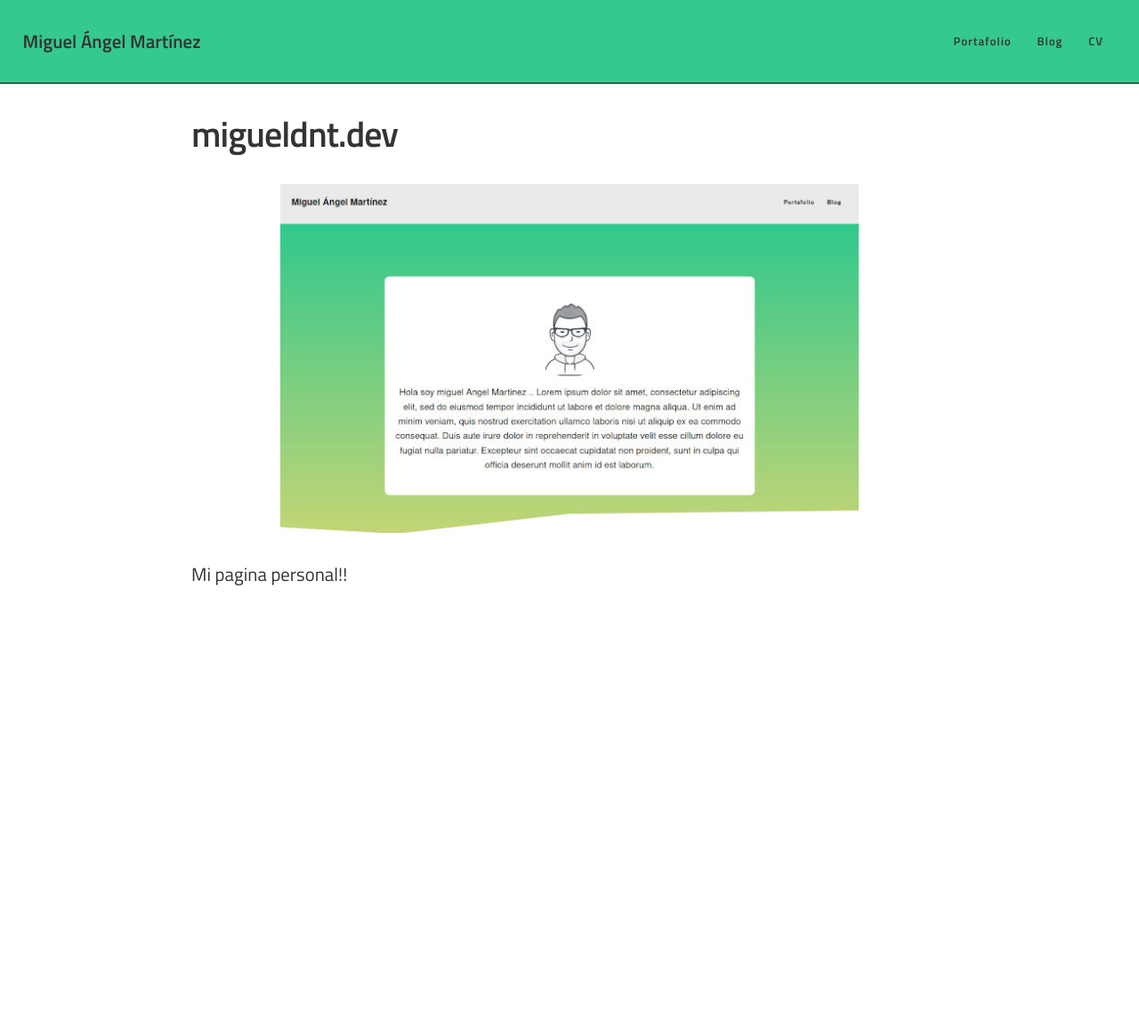
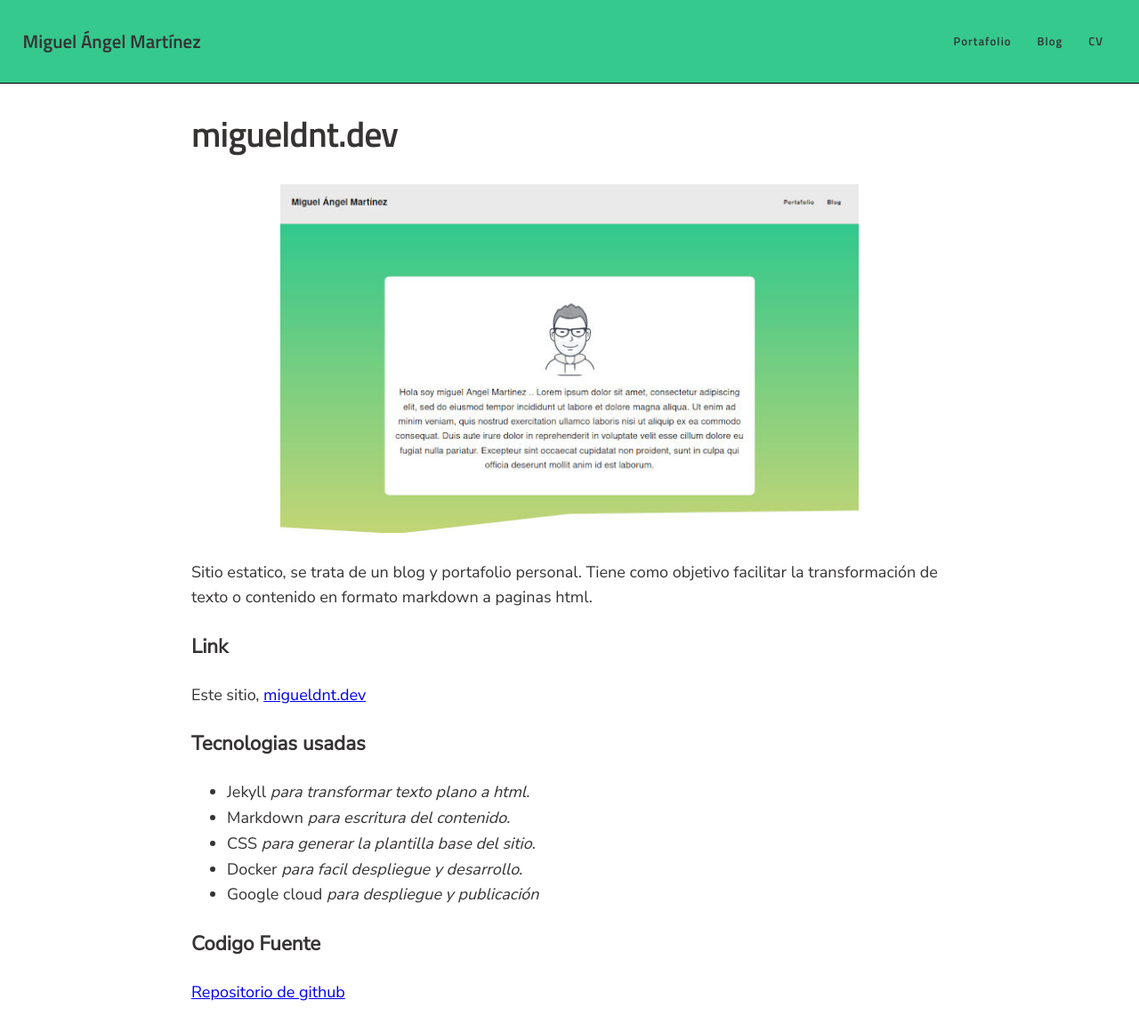
Before and after one commit to migueldnt/migueldnt.dev, a Jekyll site: the page built from _posts/portafolio/2020-12-11-migueldnt-dev.md, in a window 1280 px wide and 1160 px high. Shown: the whole window at 89% size. Built offline with Jekyll 4.4.1, drawn with Linux system fonts in a browser that asks for light colours.

Commit message:
actualizando blogs

```diff
--- a/_config.yml
+++ b/_config.yml
@@ -14,3 +14,4 @@ exclude:
     - .jekyll-cache
     - docker-compose.yml
     - docker-compose-dev.yml
+    - .gitkeep
--- a/_posts/portafolio/2020-11-01-calendario-de-vida-en-d3.html
+++ b/_drafts/portafolio/2020-11-01-calendario-de-vida-en-d3.html
@@ -23,5 +23,3 @@ tags:
 <p>
     Contenido aun sin redactar
 </p>
-
-<p>segundo parrafo</p>
--- a/_posts/portafolio/2020-12-11-migueldnt-dev.md
+++ b/_posts/portafolio/2020-12-11-migueldnt-dev.md
@@ -12,10 +12,25 @@ image: /assets/posts-images/2020-12-11-migueldnt-dev.jpg
 #para que se puedan ordenar en cuanto al peso, mayor peso mas arriba aparecera
 peso: 1
 tags:
-    - visualizacion
-    - d3
-    - javascript
+    - static website
+    - jekyll
+    - jamstack
+    - css
 ---
 
+Sitio estatico, se trata de un blog y portafolio personal. Tiene como objetivo facilitar la transformación de texto o contenido en formato markdown a paginas html.
 
-Mi pagina personal!!
+### Link
+Este sitio, [migueldnt.dev](https://migueldnt.dev/)
+
+### Tecnologias usadas
+- Jekyll *para transformar texto plano a html*.
+- Markdown *para escritura del contenido*.
+- CSS *para generar la plantilla base del sitio*.
+- Docker *para facil despliegue y desarrollo*.
+- Google cloud *para despliegue y publicación*
+
+
+### Codigo Fuente
+
+[Repositorio de github](https://github.com/migueldanto/migueldnt.dev)
--- a/assets/blog.css
+++ b/assets/blog.css
@@ -1,3 +1,5 @@
+@import url('https://fonts.googleapis.com/css2?family=Nunito+Sans&display=swap');
+
 .container-blog{
     max-width: 850px;
     margin-left: auto;
@@ -23,6 +25,7 @@
 
 .post-content{
     margin-bottom: 30px;
+    font-family: 'Nunito Sans', sans-serif;
 }
 
 .post-title, .post-content h1{
@@ -37,3 +40,23 @@ article header img.cover{
     object-fit: cover;
     max-width: 650px;
 }
+
+
+.post-content p,.post-content li{
+    font-size: 18px;
+
+    line-height: 1.6;
+}
+
+
+.post-content h2{
+    font-size: 2rem;
+}
+
+.post-content h3{
+    font-size: 1.4rem;
+}
+
+.post-content h4{
+    font-size: 1.2rem;
+}
```
Also changed, not shown: _posts/blog/2020-10-31-hola-mundo.md (+4 -2 lines), _drafts/blog/2020-12-20-geodjango-como-sistema-de-georeferenciacion.md (renamed from _posts/blog/2020-12-20-geodjango-como-sistema-de-georeferenciacion.md), 2 other files.
